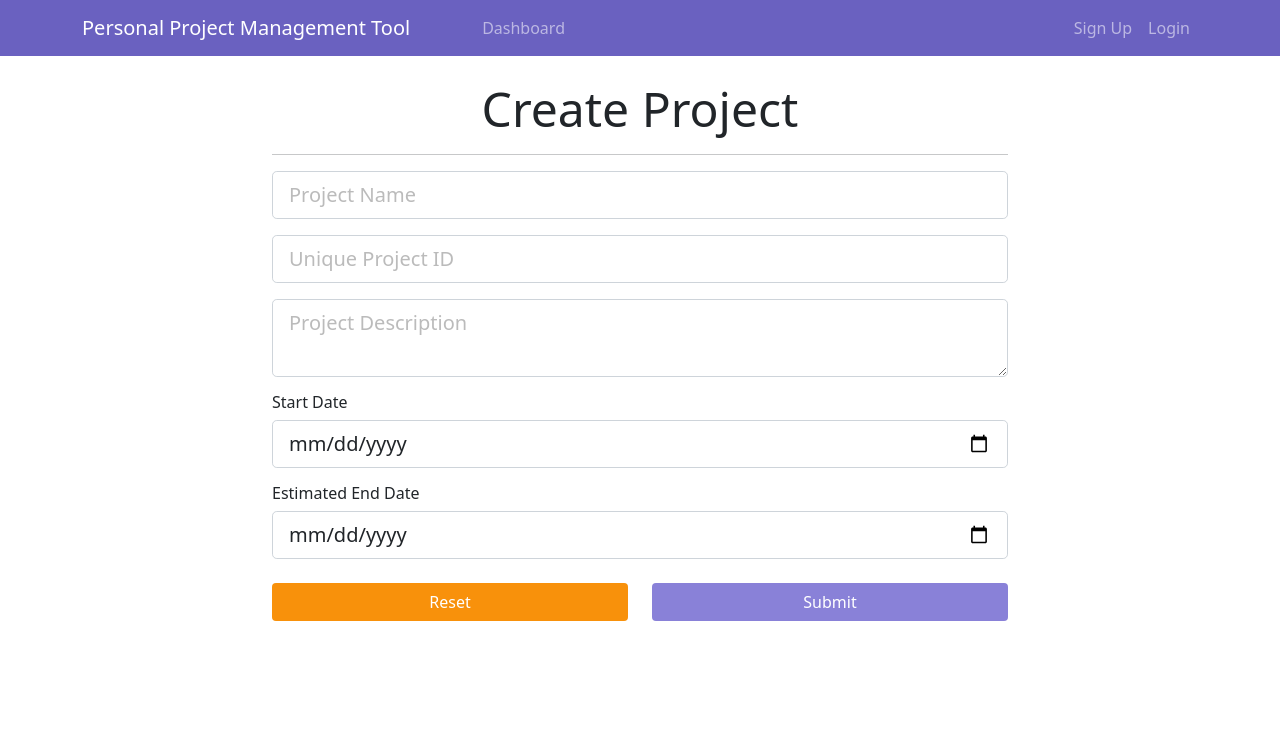
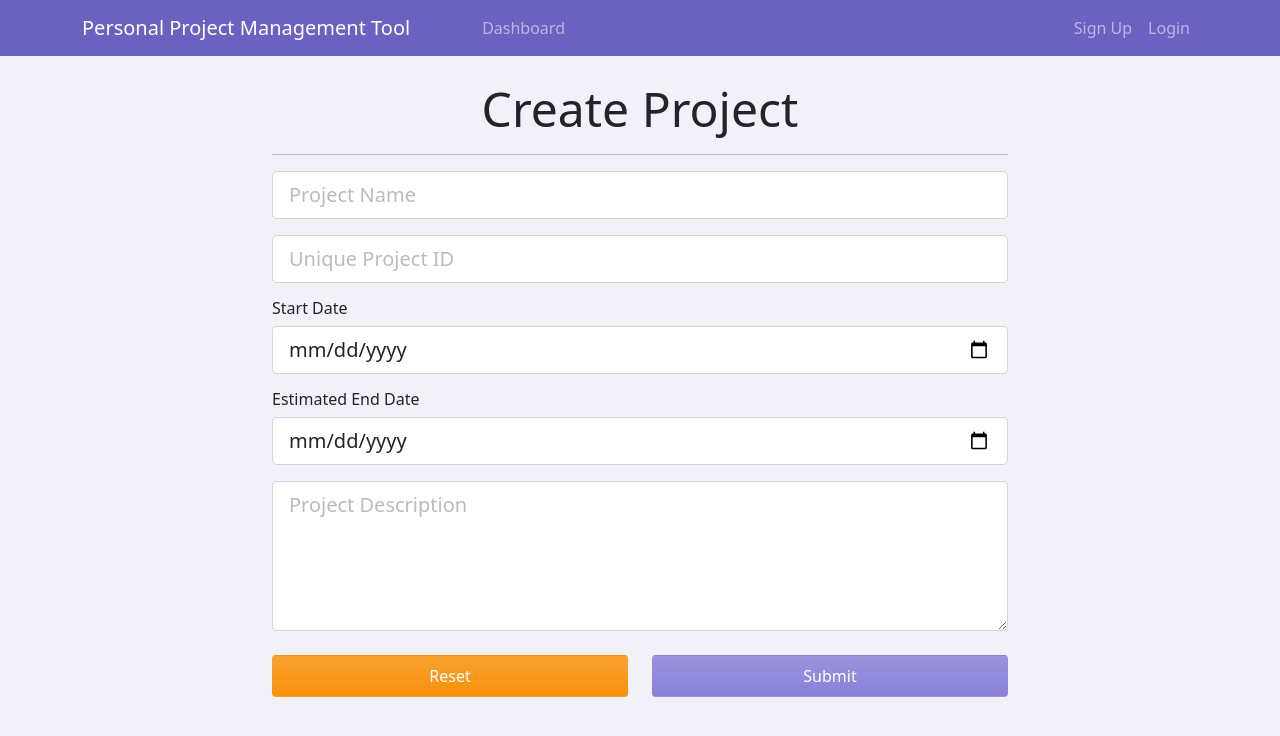
Before and after one commit to Koscee/PPM-tool, a React (Create React App) app in the folder ppmtool-react-client/: page /addProject in a window 1280 px wide. Shown: the top 736 px of the page. Built offline with nearby package versions, Linux system fonts and the light colour scheme.

Commit message:
Create redux store and connect it to the App component.

```diff
--- a/ppmtool-react-client/package.json
+++ b/ppmtool-react-client/package.json
@@ -6,11 +6,15 @@
     "@testing-library/jest-dom": "^5.15.1",
     "@testing-library/react": "^11.2.7",
     "@testing-library/user-event": "^12.8.3",
+    "axios": "^0.24.0",
     "bootstrap": "^5.1.3",
     "react": "^17.0.2",
     "react-dom": "^17.0.2",
+    "react-redux": "^7.2.6",
     "react-router-dom": "^5.2.0",
     "react-scripts": "4.0.3",
+    "redux": "^4.1.2",
+    "redux-thunk": "^2.4.1",
     "web-vitals": "^1.1.2"
   },
   "scripts": {
--- a/ppmtool-react-client/src/App.css
+++ b/ppmtool-react-client/src/App.css
@@ -1,3 +1,6 @@
+body {
+  background-color: #f1f1f7;
+}
 img {
   width: 100%;
 }
--- a/ppmtool-react-client/src/App.js
+++ b/ppmtool-react-client/src/App.js
@@ -5,10 +5,13 @@ import "./App.css";
 import Dashboard from "./components/Dashboard";
 import Header from "./components/layout/Header";
 import AddProject from "./components/project/AddProject";
+import { Provider } from "react-redux";
+import store from "./store";
 
 class App extends Component {
   render() {
     return (
+      <Provider store={store}>
         <Router>
           <div className="App">
             <Header />
@@ -16,6 +19,7 @@ class App extends Component {
             <Route exact path="/addProject" component={AddProject} />
           </div>
         </Router>
+      </Provider>
     );
   }
 }
--- a/ppmtool-react-client/src/components/project/AddProject.js
+++ b/ppmtool-react-client/src/components/project/AddProject.js
@@ -59,16 +59,6 @@ class AddProject extends Component {
                 </div>
 
                 <div className="my-3">
-                  <textarea
-                    className="form-control form-control-lg"
-                    placeholder="Project Description"
-                    name="description"
-                    value={this.state.description}
-                    onChange={this.onInputChange}
-                  ></textarea>
-                </div>
-
-                <div className="my-3">
                   <h6>Start Date</h6>
                   <input
                     type="date"
@@ -90,13 +80,30 @@ class AddProject extends Component {
                   />
                 </div>
 
-                <div className="row mt-4">
+                <div className="my-3">
+                  <textarea
+                    className="form-control form-control-lg"
+                    style={{ height: "150px" }}
+                    placeholder="Project Description"
+                    name="description"
+                    value={this.state.description}
+                    onChange={this.onInputChange}
+                  ></textarea>
+                </div>
+
+                <div className="row my-4">
                   <div className="col-6">
-                    <input type="reset" className="btn btn-reset w-100" />
+                    <input
+                      type="reset"
+                      className="btn btn-reset bg-gradient w-100 py-2"
+                    />
                   </div>
 
                   <div className="col-6 me-auto">
-                    <input type="submit" className="btn btn-purple w-100" />
+                    <input
+                      type="submit"
+                      className="btn btn-purple bg-gradient w-100 py-2"
+                    />
                   </div>
                 </div>
               </form>
--- /dev/null
+++ b/ppmtool-react-client/src/reducers/index.js
@@ -0,0 +1,3 @@
+import { combineReducers } from "redux";
+
+export default combineReducers({});
--- /dev/null
+++ b/ppmtool-react-client/src/store.js
@@ -0,0 +1,28 @@
+import { createStore, applyMiddleware, compose } from "redux";
+import thunk from "redux-thunk";
+import rootReducer from "./reducers";
+
+const initialState = {};
+const middleware = [thunk];
+
+let store;
+
+if (window.navigator.userAgent.includes("Chrome")) {
+  store = createStore(
+    rootReducer,
+    initialState,
+    compose(
+      applyMiddleware(...middleware),
+      window.__REDUX_DEVTOOLS_EXTENSION__ &&
+        window.__REDUX_DEVTOOLS_EXTENSION__()
+    )
+  );
+} else {
+  store = createStore(
+    rootReducer,
+    initialState,
+    compose(applyMiddleware(...middleware))
+  );
+}
+
+export default store;
```
Also changed, not shown: 1 other file (tests, documents, lock files or other folders). Lines whose indentation alone changed are shown as unchanged.
